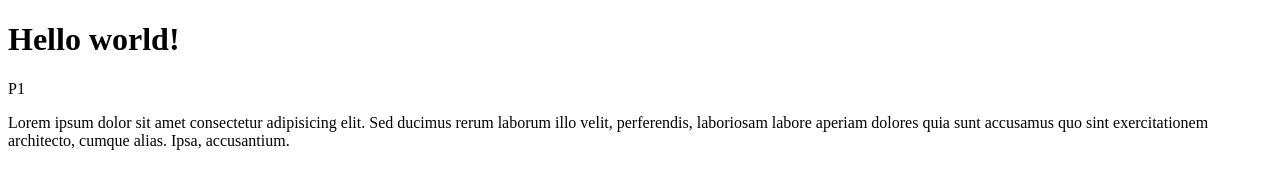
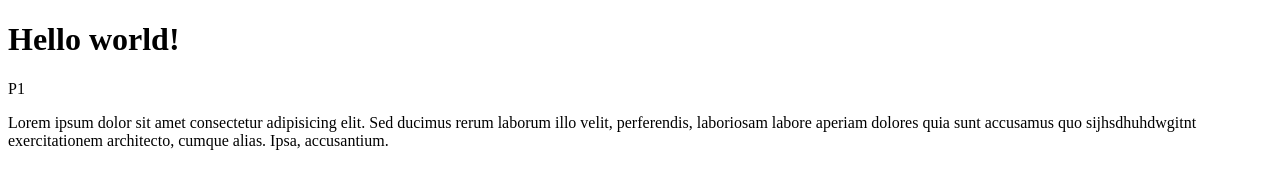
Before and after one commit to Pierrezeze/repo-online, a plain HTML site: page index.html in a window 1280 px wide. Drawn offline with Linux system fonts and the light colour scheme.

```diff
--- a/index.html
+++ b/index.html
@@ -8,6 +8,6 @@
 <body>
    <h1>Hello world!</h1>
    <p>P1</p>
-   <p>Lorem ipsum dolor sit amet consectetur adipisicing elit. Sed ducimus rerum laborum illo velit, perferendis, laboriosam labore aperiam dolores quia sunt accusamus quo sint exercitationem architecto, cumque alias. Ipsa, accusantium.</p>
+   <p>Lorem ipsum dolor sit amet consectetur adipisicing elit. Sed ducimus rerum laborum illo velit, perferendis, laboriosam labore aperiam dolores quia sunt accusamus quo sijhsdhuhdwgitnt exercitationem architecto, cumque alias. Ipsa, accusantium.</p>
 </body>
 </html>
```
